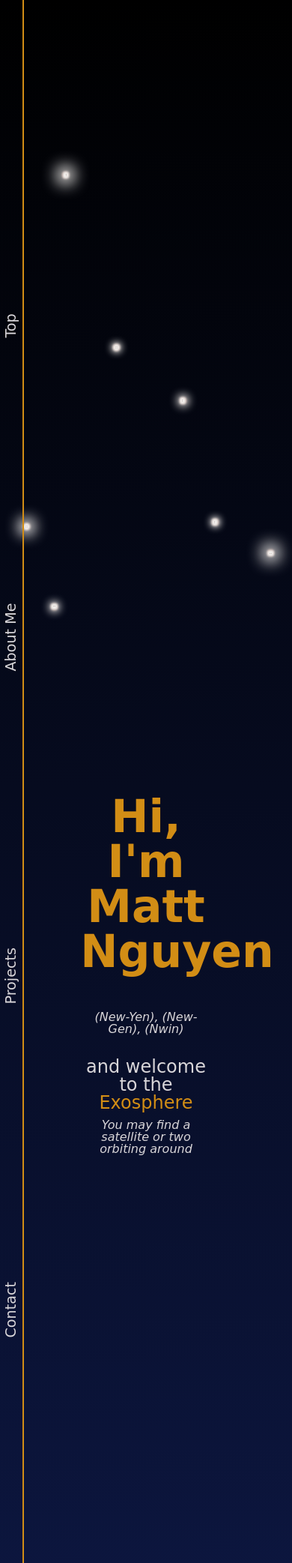
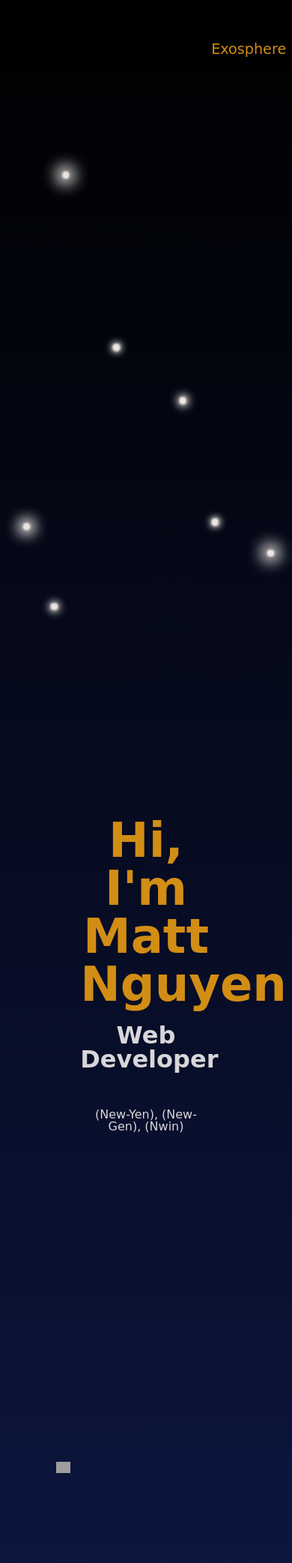
Before and after one commit to Peureki/portfolio, a PHP site: page /portfolio/ in a window 390 px wide. Shown: the top 2085 px of the page at 75% size. Run offline with PHP 8.4, Linux system fonts and the light colour scheme; some web fonts are replaced; grey boxes are pictures that could not be loaded.

Commit message:
Updating

```diff
--- a/index.php
+++ b/index.php
@@ -17,6 +17,7 @@
 	<link type = "text/css" rel = "stylesheet" href = "<?php echo $base;?>/styles.css?v=<?php echo $date;?>">
 </head>
 <body>
+	<!--
 	<div class = "nav-container">
 		<ul class = "nav-bar">
 			<li class = "nav-dropdown">
@@ -51,6 +52,7 @@
 			</li>
 		</ul>
 	</div>
+-->
 	<!--
 		===================================================================================
 		==================================== EXOSPHERE ====================================
@@ -64,20 +66,18 @@
 			<div class = "right-box" style = "border: none;">
 				<div class = "header">
 					<h1>Hi, I'm Matt <br>Nguyen<span id = "name"></span></h1>
+					<h3 id = "intro-title">Web Developer</h3>
 				</div>
 
-				<div class = "subdescription" style = "text-align: center;">
-					(New-Yen), (New-Gen), (Nwin)
+				<div class = "subdescription">
+					<p1>(New-Yen), (New-Gen), (Nwin)</p1>
 				</div>
 
-				<div class = "subheader" style = "margin-top: 30px;">
-					and welcome to the <span class = "highlight">Exosphere</span>
-				</div>
+			</div>
+		</div>
 
-				<div class = "subdescription" style = "text-align: center;">
-					You may find a satellite or two orbiting around
-				</div>
-			</div>
+		<div class = "atm-name-box">
+			<p>Exosphere</p>
 		</div>
 	</div>
 
@@ -89,72 +89,56 @@
 
 	<div id = "thermosphere" class = "thermosphere">
 
+		<!--
 		<div class = "aurora-box">
 			<img src = "./images/aurora.png">
 		</div>
+		-->
 
-		<div class = "double-box">
-			<div class = "left-box">
-				<div class = "header">
-					<h1>About Me</h1>
-				</div>
+		<div class = "sticky-header" id = "thermo-sticky-header">
+			<div class = "header">
+				<h2>About Me</h2>
+			</div>
+		</div>
 
-				<div class = "slide-selectors" onclick = "nextSlide(1);">
-					&#187;
-				</div>
+		<div class = "abs-scroll-box">
+			<div class = "abs-scroll-grid">
+				<h3>Web Developer</h3>
+				<p>I was a content creator for a popular MMORPG, Guild Wars 2, and I needed a way to show off my content to my friends and peers. A Google Spreadsheet can only hold so much information. My first project, Peuresearchcenter.com, is what started it all. Since then, I've grown to love web development. I'm facinated in creating a website as an art form; to create visuals, interactions, and to challenge myself. I love making websites that are impactful, meaningful, and provide a service to a community. The best part is hearing my work has brought a positive impact in someone's life. </p>
 
-				<div class = "slides-thermo">
-					<div class = "slides-header">
-						Web Developer
-					</div>
-					<div class = "slides-description">
-						I'm an individual that thrives in passion and learning something new. Every day, the goal is to become the best version of myself. I strive to build projects with code that is efficent, functional, and simple as possible while having fun with it!
-					</div>
-
-					<div class = "skill-set">
-						<img src ="./images/html.png" loading = "lazy">
-						<img src = "./images/css.png" loading = "lazy">
-						<img src = "./images/javascript.png" loading = "lazy">
-					</div>
-				</div>
-
-				<div class = "slides-thermo">
-					<div class = "slides-header">
-						Weather Enthusiast
-					</div>
-					<div class = "slides-description">
-						We live in an extremely dynamic and ever-changing world that continuously surprises me. As with web development, weather is never a subject to stop learning. There will always be a new discovery, new pheonomenon to study, new ways of better understanding how the world functions. Weather always happens for a reason, and I want to know why.
-					</div>
-				</div>
-
-				<div class = "slides-thermo">
-					<div class = "slides-header">
-						Dancer
-					</div>
-					<div class = "slides-description">
-						Dancing was never my forte. I grew up in the west surburbs of Chicago, but it was only until I left for college that I realize what I've been missing. Chicago is rich in history and culture, especially in terms of music. Shuffling, house dance, Chicago footwork, the music of house, the music of techno. The combination of dancing and music is euphoric to me. I let my feet do the talking to define my individuality.
-					</div>
-				</div>
-
-				<div class = "slides-thermo">
-					<div class = "slides-header">
-						Guild Wars 2
-					</div>
-					<div class = "slides-description">
-						Guild Wars 2 is one of the most popular MMORPGs (massive multiplayer online role playing game) in the gaming industy since it's 2012 debut. Guild Wars 2 is my passion because I can escape reality while still having great social interactions. I've been leading guilds of hundreds of players since I was 17 and still going strong today! The game has not only taught me how to have fun in a game, but it has taught me how to be strong leader, teacher, and speaker.
-					</div>
+				<div class = "flex-items">
+					<img src = "./images/html.png">
+					<img src = "./images/css.png">
+					<img src = "./images/javascript.png">
+					<img src = "./images/php.svg">
+					<img src = "./images/mysql.png">
+					<img src = "./images/google-apps-script.png">
+					<img src = "./images/duda.png">
 				</div>
 			</div>
 
-			<div class = "right-box">
-				<div id = "thermo-header" class = "atm-header">
-					Thermosphere
-				</div>
+			<div class = "abs-scroll-grid">
+			</div>
 
-				<div class = "subdescription">
-					Dubbed "Thermosphere" because this part of the atmosphere captures solar radiation. In general, higher altitude &#8594; higher temperature. Starting from 95-120km up to ~600km above sea-level, temperatures can go as high as 2500C! This is also where auroras mainly occur.
-				</div>
+			<div class = "abs-scroll-grid">
 			</div>
+
+			<div class = "abs-scroll-grid">
+				<h3>Weather Enthusiast</h3>
+				<p>Weather is so fascinating to me. We live in a world where somewhere there's a major storm, snowing, clear skies, or having a natrual disaster while you're reading this. Even in our everyday life, it's never the same even though sometimes it may feel that way. That's why I wanted to learn more about it during my undergrad years. Initially I was learning Computer Science, but projects never clicked (now look at me). I graduated with a Bachelor's in Meteorology in May 2019 and became a teacher for students K-12. I taught little and young humans my passion for weather by interacting with them, doing experiments, and making it fun!</p>
+			</div>
+
+			<div class = "abs-scroll-grid">
+				<h3>Dancer</h3>
+				<p>Growing up, I'd never thought I'd ever consider myself a dancer. I sometimes still consider myself a moving stick when it comes to dancing! But, over the year has proven otherwise. Music was all over the place for me. I was one of those, "I kind of like a little bit of everything" kind of guys. Until I heard House music. I've randomly came across videos of people shuffling and thought it was the coolest thing. I wanted to be a cool bean too! To this day, I'm still moving my feet whenever I hear a good beat. </p>
+			</div>
+
+			<div class = "abs-scroll-grid">
+			</div>
+		</div>
+
+		<div class = "atm-name-box">
+			<p>Thermosphere</p>
 		</div>
 	</div>
 
--- a/styles.css
+++ b/styles.css
@@ -37,7 +37,9 @@ body {
     background: #DDDFDA;
     line-height:1;
 }
-
+p{
+    line-height: 1.5;
+}
 article,aside,details,figcaption,figure,
 footer,header,hgroup,menu,nav,section {
     display:block;
@@ -160,6 +162,9 @@ Colors
 
     --contact-bkg-color: #D9DEE1; /* Light gray */
 
+    --header-h1-size: clamp(4rem, 6vw, 6rem);
+    --header-h2-size: clamp(3rem, 4vw, 5rem);
+    --header-h3-size: clamp(2rem, 3vw, 4rem);
     --desc-size: clamp(1.2rem, 1.5vw, 2rem);
 }
 .loading-screen{
@@ -204,6 +209,22 @@ Colors
     z-index: 1;
 }
 /*
+    ============================
+    ===== ATMOSPHERE NAMES =====
+    ============================
+    These are little names on the bottom right corner of every atmosphere to tell the users what atmosphere they're in
+*/
+.atm-name-box{
+    position: absolute;
+    top: 2%;
+    right: 2%;
+}
+.atm-name-box p{
+    font-size: var(--desc-size);
+    color: var(--highlight-text);
+}
+
+/*
     =====================
     ===== EXOSPHERE =====
     =====================
@@ -214,10 +235,14 @@ Colors
     z-index: 1000;
 }
 #satellite{
-    width: 10%;
+    width: 5%;
     left: -50%;
-    top: 60%;
-    animation: leftToRight 10s linear 5s infinite;
+    top: 75%;
+    animation: leftToRight 30s linear 0s infinite;
+}
+#intro-title{
+    color: var(--text-color);
+    margin-top: 20px;
 }
 /* Container for the rocket. Allows to create seperate circles within */
 .rocket-box{
@@ -605,7 +707,6 @@ Colors
     height: 100%;
     position: relative;
     z-index: 10;
-    margin-left: 75px;
 }
 /* For side by side view */
 .double-box > div,
@@ -659,9 +760,17 @@ Colors
 .header,
 .atm-header{
     color: var(--header-color);
-    font-size: clamp(4rem, 6vw, 6rem);
     padding-bottom: 50px;
     text-align: center;
+}
+.header h1{
+    font-size: var(--header-h1-size);
+}
+.header h2{
+    font-size: var(--header-h2-size);
+}
+.header h3{
+    font-size: var(--header-h3-size);
 }
 .atm-header{
     font-size: clamp(1.5rem, 3vw, 3rem);
@@ -688,8 +797,7 @@ Colors
 .subdescription{
     color: var(--text-color);
     font-size: clamp(1rem, 1.2vw, 1.8rem);
-    text-align: justify;
-    font-style: italic;
+    text-align: center;
 }
 #meso-subheader{
     color: #F09909;
--- a/weather.js
+++ b/weather.js
@@ -92,8 +92,6 @@ async function getWeather(id){
 		humidity = document.getElementById('humidity'),
 		tempFeels = document.getElementById('tempFeels'),
 		currentWeather = document.getElementById('currentWeather');
-
-
 
 	// If text1 bar returns blank, don't do anything
 	if (id == null){
@@ -866,6 +864,7 @@ cityInput.addEventListener('focusout', () => tree.style.opacity = 1);
 	============== SLIDES ===============
 	=====================================
 */
+/*
 var slideIndex = 1;
 showSlides(slideIndex);
 
@@ -887,3 +886,18 @@ function showSlides(num){
   	}
 	slides[slideIndex - 1].style.display = "block";
 }
+*/
+let screenHeight = screen.height,
+	windowWidth = window.innerWidth;
+
+let thermoStickyHeader = document.getElementById('thermo-sticky-header');
+
+body.addEventListener('scroll', () => {
+	let mesoDivY = mesoDiv.getBoundingClientRect().y,
+		thermoDivY = thermoDiv.getBoundingClientRect().y;
+
+	console.log('screenheight: ', thermoDivY);
+	if (mesoDivY >= screenHeight && thermoDivY <= 0){
+		thermoStickyHeader.style.transform = `translateY(${thermoDivY * -1}px)`;
+	}
+})
```
Also changed, not shown: other parts of styles.css (+84 -7 lines), images/duda.png (added), images/google-apps-script.png (added), images/mysql.png (added), images/php.svg (added).
